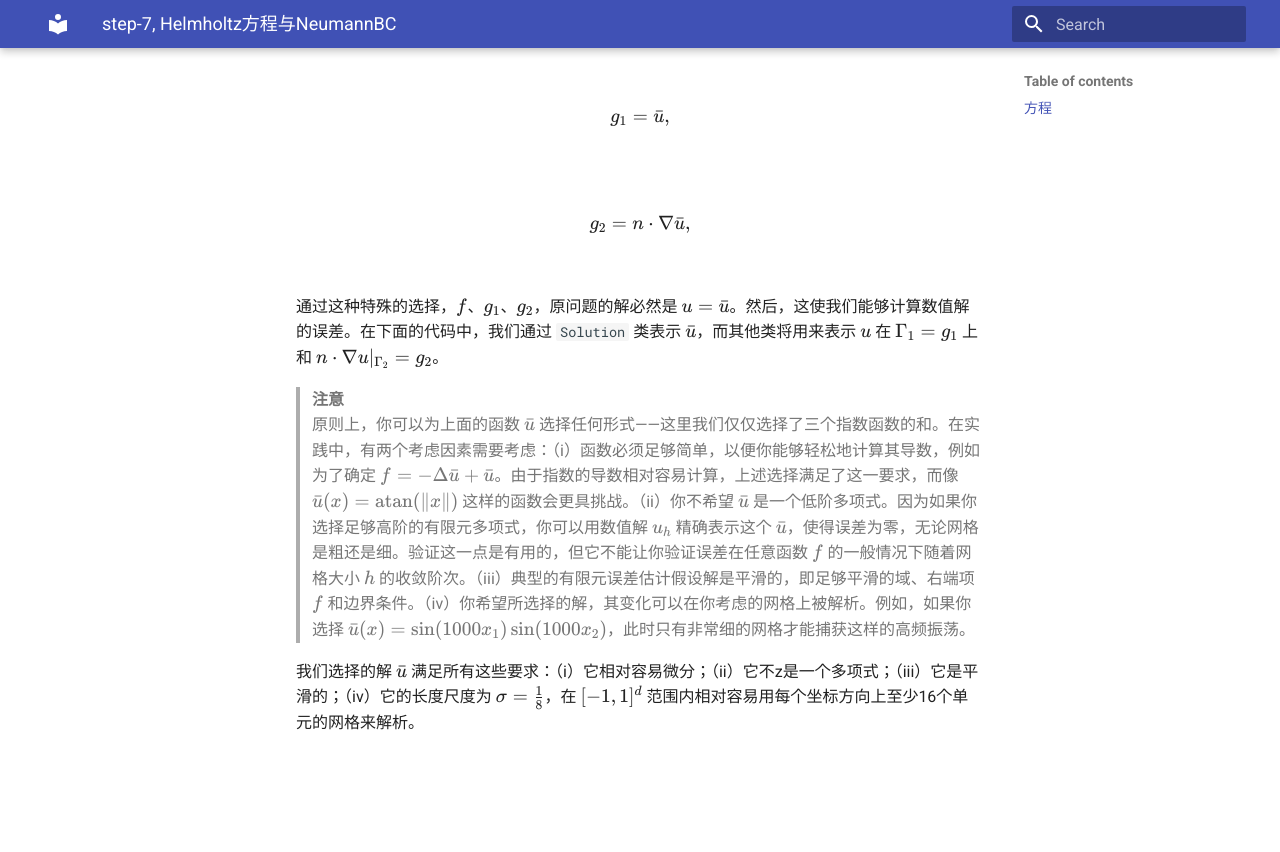
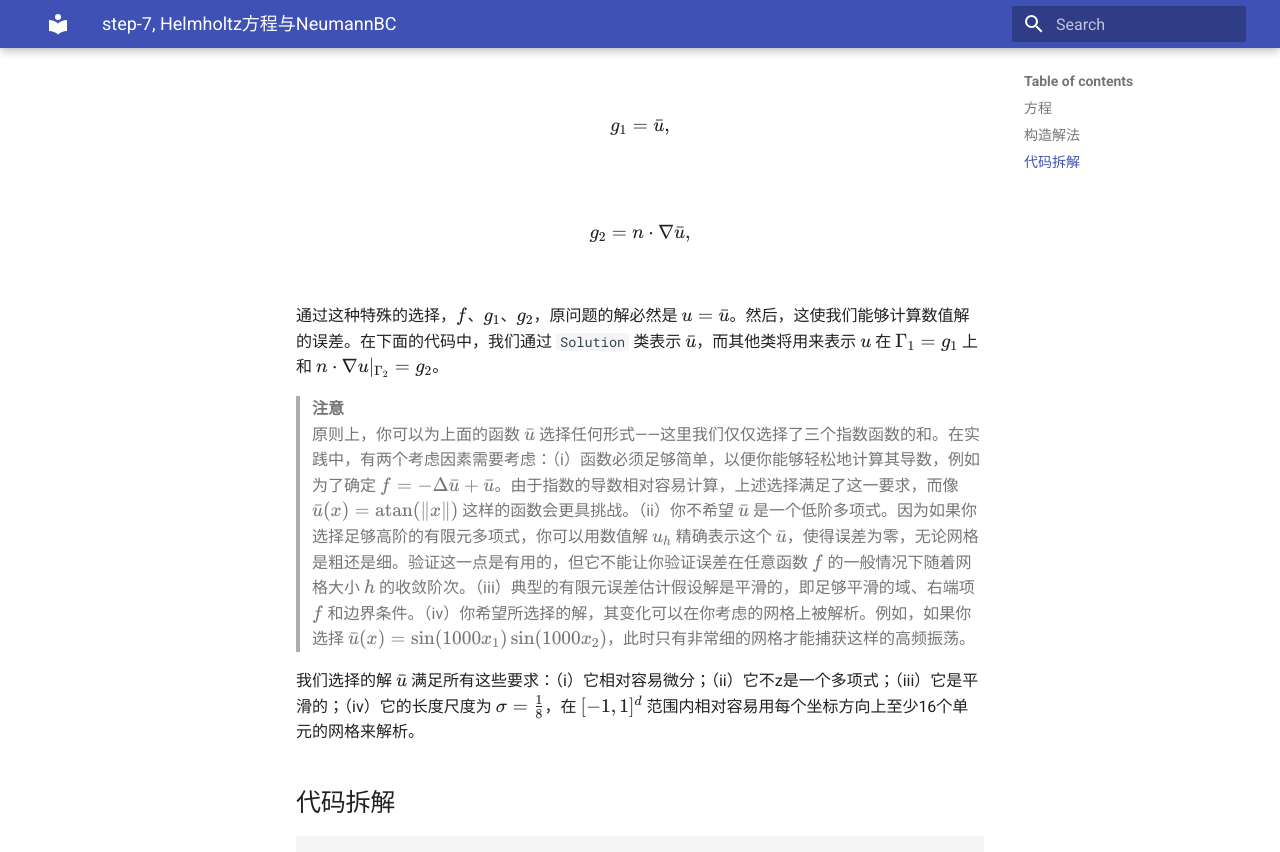
Before and after one commit to ymma98/technotes, an MkDocs documentation site: the page built from docs/FEM/dealii-07_Helmholtz方程与NeumannBC.md, in a window 1280 px wide and 900 px high, scrolled down 2319 px. Shown: the top 852 px of the window. Built offline with MkDocs 1.6.1 and Material for MkDocs 9.7.7, drawn with Linux system fonts in a browser that asks for light colours; before the commit the page ends 3078 px from its top, so only the background shows below that.

Commit message:
docs/FEM/dealii-07_Helmholtz方程与NeumannBC.md updated from https://stackedit.cn/

````diff
--- a/docs/FEM/dealii-07_Helmholtz方程与NeumannBC.md
+++ b/docs/FEM/dealii-07_Helmholtz方程与NeumannBC.md
@@ -41,7 +41,7 @@ $$ F^K_i = (\varphi_i, f)_K + (\varphi_i, g_2) \partial K \cap \Gamma_2. $$
 
 
 
-# 构造解法
+## 构造解法
 
 为了验证我们的数值解 $u_h$ 的收敛性，我们希望设置一个精确解 $u$, 选择一个函数
 
@@ -62,7 +62,13 @@ $$ g_2 = n \cdot \nabla \bar{u}, $$
 
 我们选择的解 $\bar{u}$ 满足所有这些要求：（i）它相对容易微分；（ii）它不z是一个多项式；（iii）它是平滑的；（iv）它的长度尺度为 $\sigma = \frac{1}{8}$，在 $[-1, 1]^d$ 范围内相对容易用每个坐标方向上至少16个单元的网格来解析。
 
+
+## 代码拆解
+
+```cpp
+```
+
 <!--stackedit_data:
-eyJoaXN0b3J5IjpbLTk5NDkzNDAyLC05NTE1NTA5MjAsLTQzND
-k3OTgwNCwxNzU0NjE2NjkzXX0=
+eyJoaXN0b3J5IjpbLTEwNzI4MTQ1OTEsLTk5NDkzNDAyLC05NT
+E1NTA5MjAsLTQzNDk3OTgwNCwxNzU0NjE2NjkzXX0=
 -->
````
